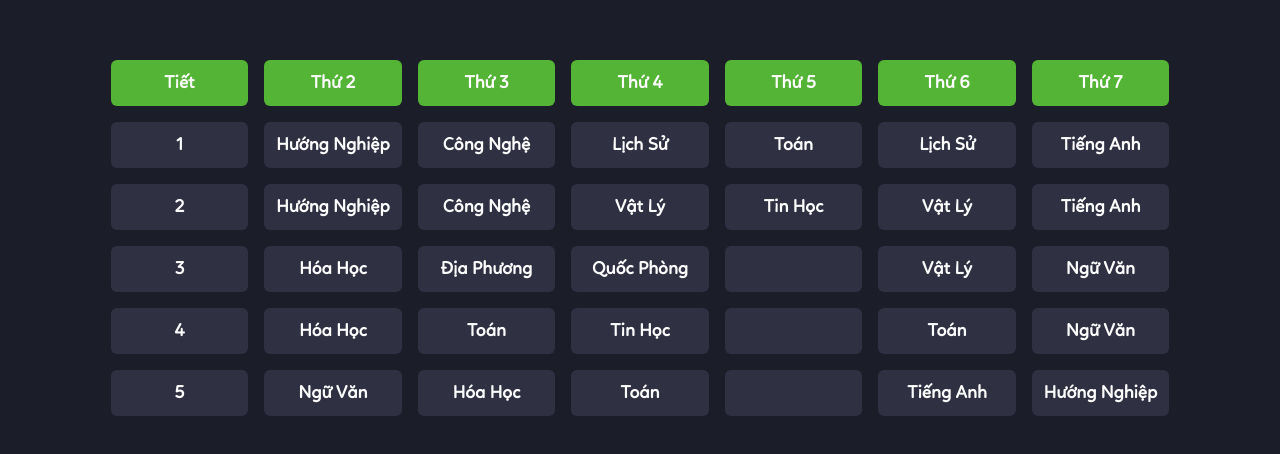
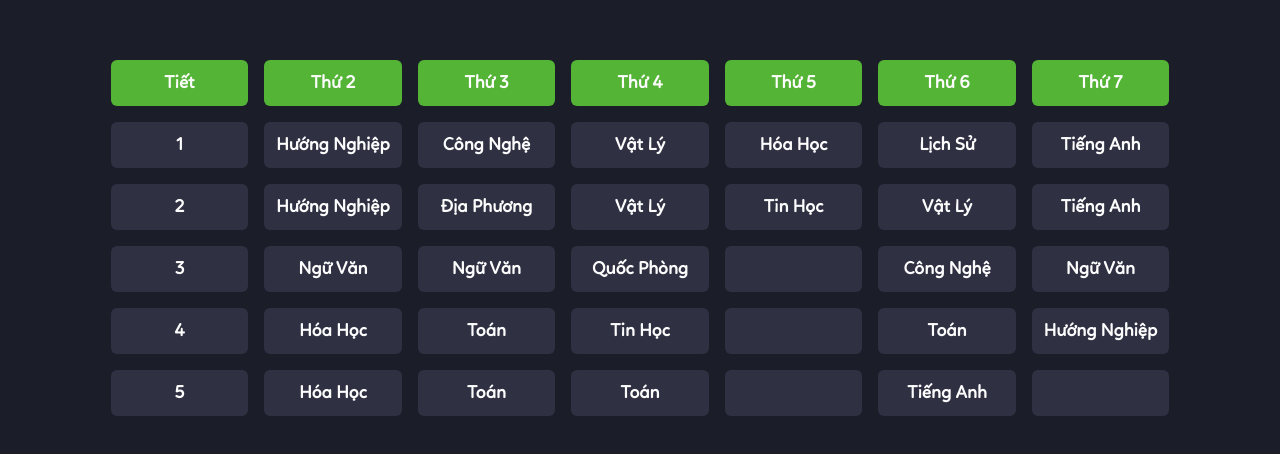
Before and after one commit to linoxolus/10a3-time-table, a plain HTML site: page index.html in a window 1280 px wide. Shown: the part 162-616 px from the top of the page. Drawn offline with Linux system fonts and the light colour scheme.

Commit message:
update timetable

```diff
--- a/index.html
+++ b/index.html
@@ -37,31 +37,41 @@
                     <p class="timetable-text">1</p>
                 </div>
                 <div class="timetable-item subject">
-                    <p class="timetable-text">Hướng Nghiệp</p>
+                    <p class="timetable-text">
+                        Hướng Nghiệp
+                    </p>
                 </div>
                 <div class="timetable-item subject">
-                    <p class="timetable-text">Công Nghệ</p>
+                    <p class="timetable-text">
+                        Công Nghệ
+                    </p>
+                </div>
+                <div class="timetable-item subject">
+                    <p class="timetable-text">Vật Lý</p>
+                </div>
+                <div class="timetable-item subject">
+                    <p class="timetable-text">Hóa Học</p>
                 </div>
                 <div class="timetable-item subject">
                     <p class="timetable-text">Lịch Sử</p>
                 </div>
                 <div class="timetable-item subject">
-                    <p class="timetable-text">Toán</p>
-                </div>
-                <div class="timetable-item subject">
-                    <p class="timetable-text">Lịch Sử</p>
-                </div>
-                <div class="timetable-item subject">
-                    <p class="timetable-text">Tiếng Anh</p>
+                    <p class="timetable-text">
+                        Tiếng Anh
+                    </p>
                 </div>
                 <div class="timetable-item">
                     <p class="timetable-text">2</p>
                 </div>
                 <div class="timetable-item subject">
-                    <p class="timetable-text">Hướng Nghiệp</p>
+                    <p class="timetable-text">
+                        Hướng Nghiệp
+                    </p>
                 </div>
                 <div class="timetable-item subject">
-                    <p class="timetable-text">Công Nghệ</p>
+                    <p class="timetable-text">
+                        Địa Phương
+                    </p>
                 </div>
                 <div class="timetable-item subject">
                     <p class="timetable-text">Vật Lý</p>
@@ -73,25 +83,31 @@
                     <p class="timetable-text">Vật Lý</p>
                 </div>
                 <div class="timetable-item subject">
-                    <p class="timetable-text">Tiếng Anh</p>
+                    <p class="timetable-text">
+                        Tiếng Anh
+                    </p>
                 </div>
                 <div class="timetable-item">
                     <p class="timetable-text">3</p>
                 </div>
                 <div class="timetable-item subject">
-                    <p class="timetable-text">Hóa Học</p>
+                    <p class="timetable-text">Ngữ Văn</p>
                 </div>
                 <div class="timetable-item subject">
-                    <p class="timetable-text">Địa Phương</p>
+                    <p class="timetable-text">Ngữ Văn</p>
                 </div>
                 <div class="timetable-item subject">
-                    <p class="timetable-text">Quốc Phòng</p>
+                    <p class="timetable-text">
+                        Quốc Phòng
+                    </p>
                 </div>
                 <div class="timetable-item subject">
                     <p class="timetable-text"></p>
                 </div>
                 <div class="timetable-item subject">
-                    <p class="timetable-text">Vật Lý</p>
+                    <p class="timetable-text">
+                        Công Nghệ
+                    </p>
                 </div>
                 <div class="timetable-item subject">
                     <p class="timetable-text">Ngữ Văn</p>
@@ -115,13 +131,12 @@
                     <p class="timetable-text">Toán</p>
                 </div>
                 <div class="timetable-item subject">
-                    <p class="timetable-text">Ngữ Văn</p>
+                    <p class="timetable-text">
+                        Hướng Nghiệp
+                    </p>
                 </div>
                 <div class="timetable-item">
                     <p class="timetable-text">5</p>
-                </div>
-                <div class="timetable-item subject">
-                    <p class="timetable-text">Ngữ Văn</p>
                 </div>
                 <div class="timetable-item subject">
                     <p class="timetable-text">Hóa Học</p>
@@ -130,13 +145,18 @@
                     <p class="timetable-text">Toán</p>
                 </div>
                 <div class="timetable-item subject">
+                    <p class="timetable-text">Toán</p>
+                </div>
+                <div class="timetable-item subject">
                     <p class="timetable-text"></p>
                 </div>
                 <div class="timetable-item subject">
-                    <p class="timetable-text">Tiếng Anh</p>
+                    <p class="timetable-text">
+                        Tiếng Anh
+                    </p>
                 </div>
                 <div class="timetable-item subject">
-                    <p class="timetable-text">Hướng Nghiệp</p>
+                    <p class="timetable-text"></p>
                 </div>
             </div>
         </div>
```
Also changed, not shown: assets/js/main.js (+6 -6 lines), edit.html (+14 -15 lines).
